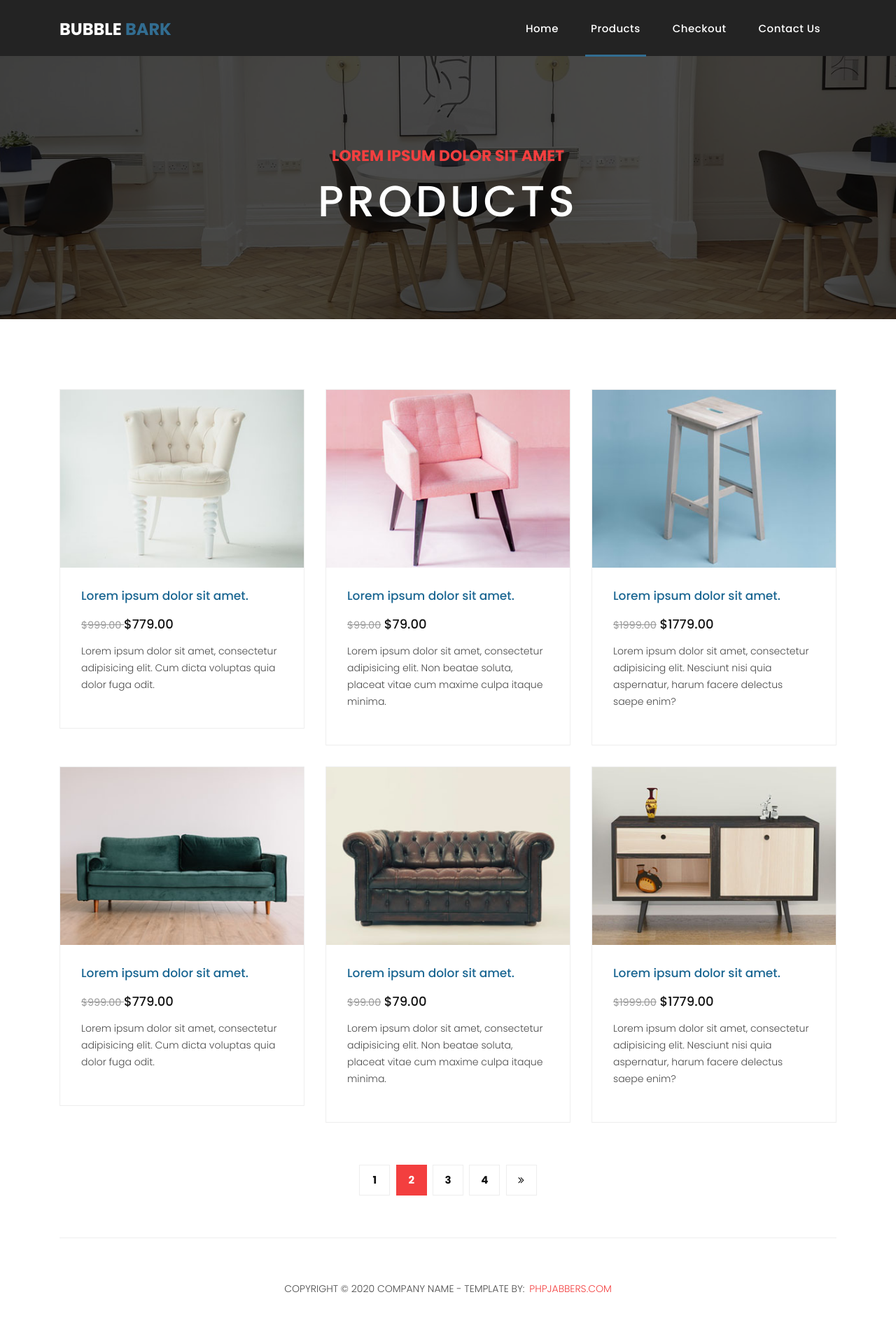
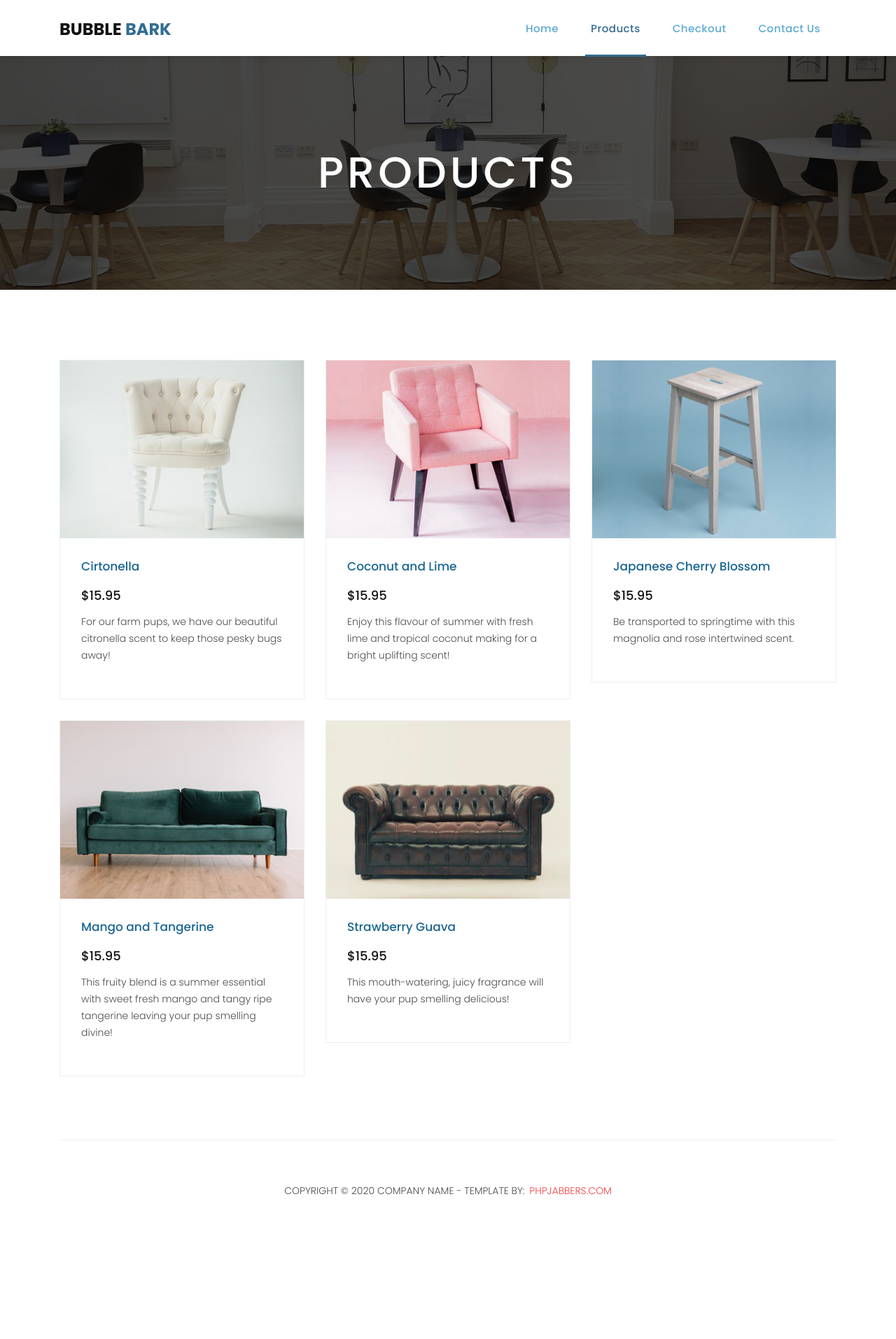
Before and after one commit to OliverHG/level3-assesment, a PHP site: page /products.html in a window 1280 px wide. Shown: the whole page at 70% size. After the commit the page ends 1707 px from the top, so only its background shows below. Run offline with PHP 8.4, Linux system fonts and the light colour scheme.

Commit message:
Started Product Page

```diff
--- a/bubblebark/assets/css/style.css
+++ b/bubblebark/assets/css/style.css
@@ -8,6 +8,10 @@ body {
 
 .viewcolour {
 	color: #326891 !important
+}
+
+.darkbluec {
+	color: #326891;
 }
 
 p {
--- a/bubblebark/products.html
+++ b/bubblebark/products.html
@@ -70,7 +70,7 @@
         <div class="row">
           <div class="col-md-12">
             <div class="text-content">
-              <h4>Lorem ipsum dolor sit amet</h4>
+
               <h2>Products</h2>
             </div>
           </div>
@@ -85,9 +85,9 @@
             <div class="product-item">
               <a href="product-details.html"><img src="assets/images/product-1-370x270.jpg" alt=""></a>
               <div class="down-content">
-                <a href="product-details.html"><h4>Lorem ipsum dolor sit amet.</h4></a>
-                <h6><small><del>$999.00 </del></small> $779.00</h6>
-                <p>Lorem ipsum dolor sit amet, consectetur adipisicing elit. Cum dicta voluptas quia dolor fuga odit.</p>
+                <a href="product-details.html"><h4>Cirtonella</h4></a>
+                <h6><small></small> $15.95</h6>
+                <p>For our farm pups, we have our beautiful citronella scent to keep those pesky bugs away!</p>
               </div>
             </div>
           </div>
@@ -96,9 +96,9 @@
             <div class="product-item">
               <a href="product-details.html"><img src="assets/images/product-2-370x270.jpg" alt=""></a>
               <div class="down-content">
-                <a href="product-details.html"><h4>Lorem ipsum dolor sit amet.</h4></a>
-                <h6><small><del>$99.00</del></small>  $79.00</h6>
-                <p>Lorem ipsum dolor sit amet, consectetur adipisicing elit. Non beatae soluta, placeat vitae cum maxime culpa itaque minima.</p>
+                <a href="product-details.html"><h4>Coconut and Lime</h4></a>
+                <h6><small></small>  $15.95</h6>
+                <p>Enjoy this flavour of summer with fresh lime and tropical coconut making for a bright uplifting scent!</p>
               </div>
             </div>
           </div>
@@ -107,9 +107,9 @@
             <div class="product-item">
               <a href="product-details.html"><img src="assets/images/product-3-370x270.jpg" alt=""></a>
               <div class="down-content">
-                <a href="product-details.html"><h4>Lorem ipsum dolor sit amet.</h4></a>
-                <h6><small><del>$1999.00</del></small>   $1779.00</h6>
-                <p>Lorem ipsum dolor sit amet, consectetur adipisicing elit. Nesciunt nisi quia aspernatur, harum facere delectus saepe enim?</p>
+                <a href="product-details.html"><h4>Japanese Cherry Blossom</h4></a>
+                <h6><small></small>   $15.95</h6>
+                <p>Be transported to springtime with this magnolia and rose intertwined scent.</p>
               </div>
             </div>
           </div>
@@ -118,9 +118,9 @@
             <div class="product-item">
               <a href="product-details.html"><img src="assets/images/product-4-370x270.jpg" alt=""></a>
               <div class="down-content">
-                <a href="product-details.html"><h4>Lorem ipsum dolor sit amet.</h4></a>
-                <h6><small><del>$999.00 </del></small> $779.00</h6>
-                <p>Lorem ipsum dolor sit amet, consectetur adipisicing elit. Cum dicta voluptas quia dolor fuga odit.</p>
+                <a href="product-details.html"><h4>Mango and Tangerine</h4></a>
+                <h6><small></small> $15.95</h6>
+                <p>This fruity blend is a summer essential with sweet fresh mango and tangy ripe tangerine leaving your pup smelling divine!</p>
               </div>
             </div>
           </div>
@@ -129,33 +129,16 @@
             <div class="product-item">
               <a href="product-details.html"><img src="assets/images/product-5-370x270.jpg" alt=""></a>
               <div class="down-content">
-                <a href="product-details.html"><h4>Lorem ipsum dolor sit amet.</h4></a>
-                <h6><small><del>$99.00</del></small>  $79.00</h6>
-                <p>Lorem ipsum dolor sit amet, consectetur adipisicing elit. Non beatae soluta, placeat vitae cum maxime culpa itaque minima.</p>
+                <a href="product-details.html"><h4>Strawberry Guava</h4></a>
+                <h6><small></small>  $15.95</h6>
+                <p>This mouth-watering, juicy fragrance will have your pup smelling delicious!</p>
               </div>
             </div>
           </div>
 
-          <div class="col-md-4">
-            <div class="product-item">
-              <a href="product-details.html"><img src="assets/images/product-6-370x270.jpg" alt=""></a>
-              <div class="down-content">
-                <a href="product-details.html"><h4>Lorem ipsum dolor sit amet.</h4></a>
-                <h6><small><del>$1999.00</del></small>   $1779.00</h6>
-                <p>Lorem ipsum dolor sit amet, consectetur adipisicing elit. Nesciunt nisi quia aspernatur, harum facere delectus saepe enim?</p>
-              </div>
-            </div>
-          </div>
 
-          <div class="col-md-12">
-            <ul class="pages">
-              <li><a href="#">1</a></li>
-              <li class="active"><a href="#">2</a></li>
-              <li><a href="#">3</a></li>
-              <li><a href="#">4</a></li>
-              <li><a href="#"><i class="fa fa-angle-double-right"></i></a></li>
-            </ul>
-          </div>
+
+
         </div>
       </div>
     </div>
```
